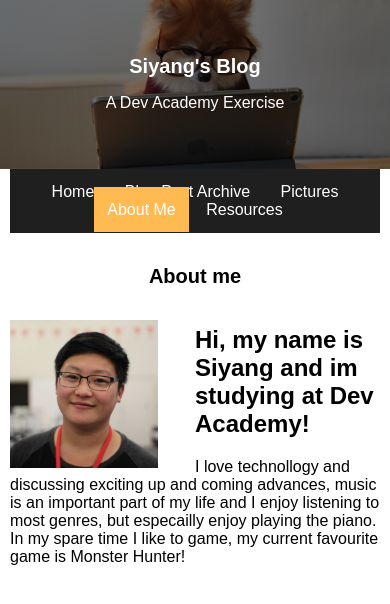
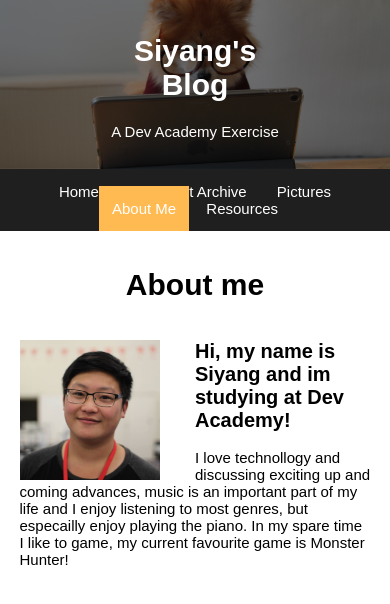
Before and after one commit to csiyang/csiyang.github.io, a plain HTML site: page about-me.html in a window 390 px wide. Drawn offline with Linux system fonts and the light colour scheme.

Commit message:
added media queries for all pages

```diff
--- a/about-me.html
+++ b/about-me.html
@@ -4,6 +4,7 @@
 <head>
     <title>Siyang's Blog</title>
     <meta charset="UTF-8">
+    <meta content="width=device-width, initial-scale=1" name="viewport" />
     <link href="styles/main.css" rel="stylesheet" type="text/css">
 </head>
 
@@ -16,7 +17,7 @@
     </div>
 
 
-    <div class="content">
+    <div class="main">
 
         <div class="menu-bar">
             <ul>
@@ -28,13 +29,16 @@
             </ul>
         </div>
 
-        <h1 id="title">About me</h1>
+        <div class="content">
+            <h1 id="title">About me</h1>
 
-        <img id="me-image" src="images/me.jpeg" alt="my picture">
-        <h2>Hi, my name is Siyang and im studying at Dev Academy!</h2>
-        <p>
-            I love technollogy and discussing exciting up and coming advances, music is an important part of my life and I enjoy listening to most genres, but especailly enjoy playing the piano. In my spare time I like to game, my current favourite game is Monster Hunter!
-        </p>
+            <img id="me-image" src="images/me.jpeg" alt="my picture">
+            <h2>Hi, my name is Siyang and im studying at Dev Academy!</h2>
+            <p>
+                I love technollogy and discussing exciting up and coming advances, music is an important part of my life and I enjoy listening to most genres, but especailly enjoy playing the piano. In my spare time I like to game, my current favourite game is Monster
+                Hunter!
+            </p>
+        </div>
     </div>
 
 </body>
--- a/styles/main.css
+++ b/styles/main.css
@@ -41,10 +41,10 @@ footer {
 
 /* ------------ Main contents ------------ */
 
-.content {
+.main {
     text-align: left;
-    padding-left: 25%;
-    padding-right: 25%;
+    padding-left: 20%;
+    padding-right: 20%;
     padding-bottom: 10%;
 }
 
@@ -142,19 +142,51 @@ div.menu-bar {
 
 @media (max-width: 768px) {
     h1 {
+        font-size: 30px;
+    }
+    h2 {
         font-size: 20px;
     }
-    h2 {
-        font-size: 10;
+    p {
+        font-size: 15px;
     }
-    p {
-        font-size: 5;
+    ul {
+        font-size: 15px;
     }
     .hero-image {
         height: 20%;
     }
+    .main {
+        padding-left: 0px;
+        padding-right: 0px;
+    }
     .content {
-        padding-left: 10px;
-        padding-right: 10px;
+        padding-left: 5%;
+        padding-right: 5%;
     }
 }
+
+
+/* ------------ For 4k screens ------------ */
+
+@media (min-width: 2000px) {
+    h1 {
+        font-size: 70px;
+    }
+    h2 {
+        font-size: 50px;
+    }
+    p {
+        font-size: 30px;
+    }
+    ul {
+        font-size: 30px;
+    }
+    .hero-image {
+        height: 40%;
+    }
+    .main {
+        padding-left: 30%;
+        padding-right: 30%;
+    }
+}
```
Also changed, not shown: blog/blog-list.html (+5 -2 lines), blog/css-positioning.html (+4 -2 lines), blog/identity-values.html (+9 -6 lines), blog/learning-plan.html (+6 -3 lines), index.html (+3 -4 lines), picture-archive.html (+8 -5 lines), resources.html (+5 -1 lines).
